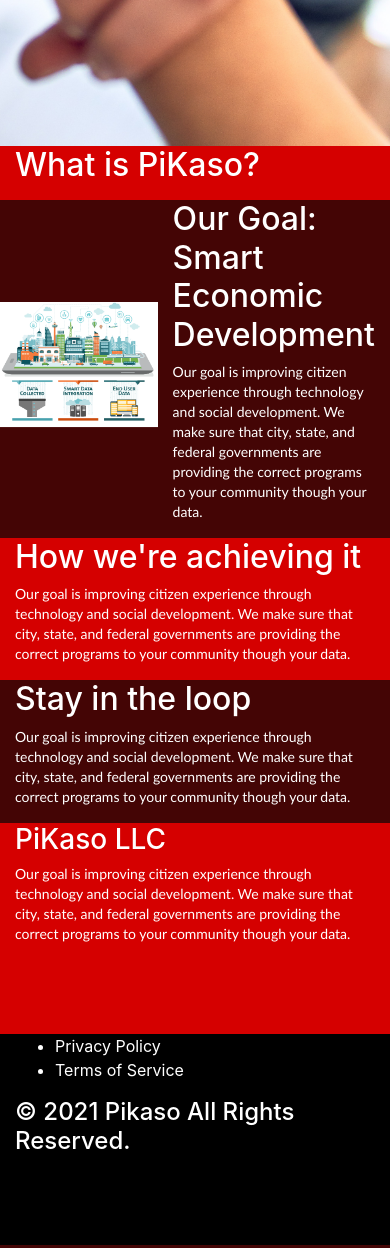
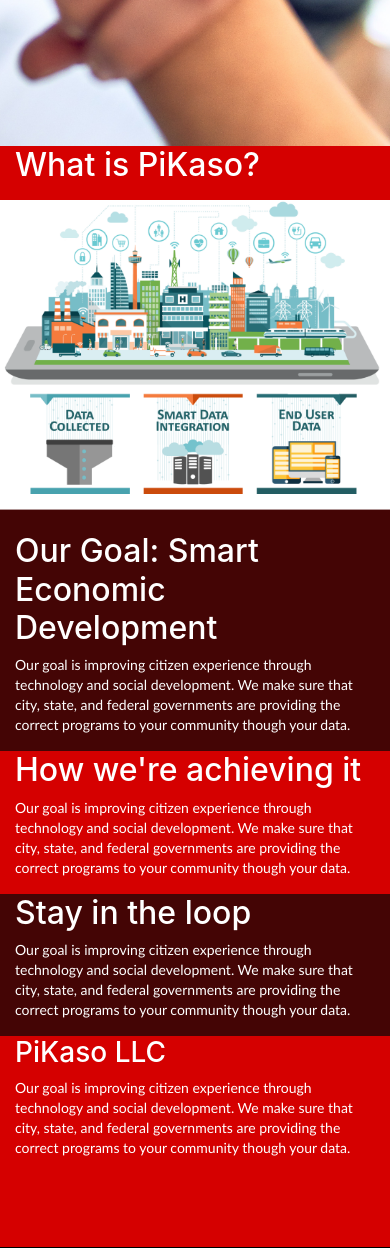
Before and after one commit to juugamil/pikaso, a PHP site: page / in a window 390 px wide. Shown: the part 698-1946 px from the top of the page. Run offline with PHP 8.4, Linux system fonts and the light colour scheme.

Commit message:
Updated cards css

```diff
--- a/css/main.css
+++ b/css/main.css
@@ -69,6 +69,7 @@ pre {
     .cards {
         color: white;
         display: flex;
+        flex-direction: column;
         height: auto;
         background-color: var(--brand-color);
     }
@@ -76,12 +77,14 @@ pre {
     .cards-burg {
         color: white;
         display: flex;
+        flex-direction: column;
         height: auto;
         background-color: var(--brand-color-2);
     }
 
     .cards-blk {
         flex: 100%;
+        flex-direction: column;
         height: auto;
         background-color: black;
     }
```
